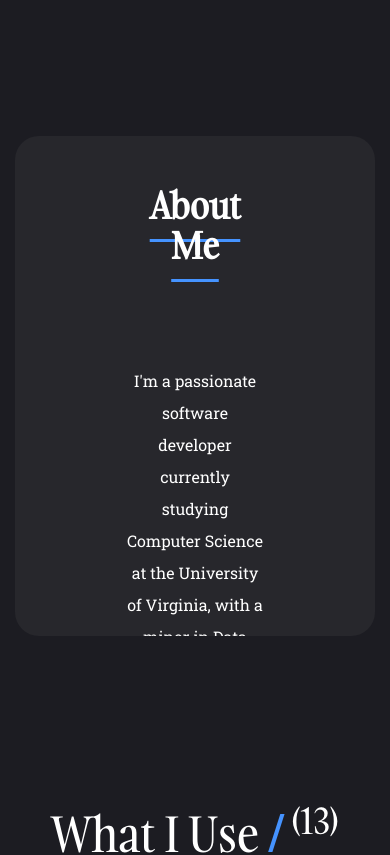
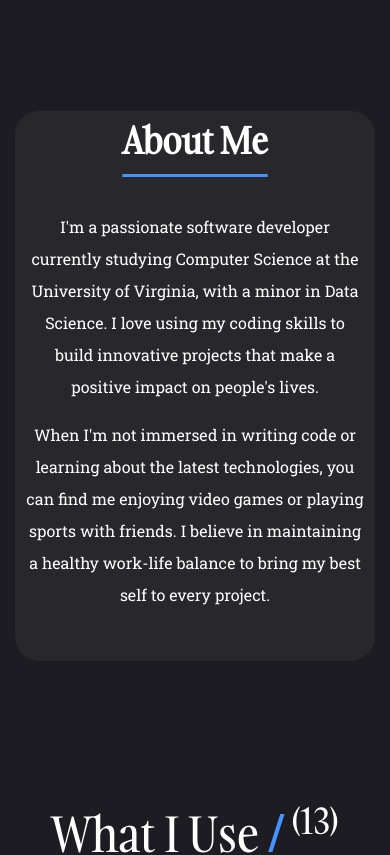
Before and after one commit to henqc/PersonalPortfolio, a Next.js app: page / in a window 390 px wide. Shown: the part 880-1735 px from the top of the page. Built offline with nearby package versions, Linux system fonts and the light colour scheme.

Commit message:
fixed some mobile spacing

```diff
--- a/src/components/Bio/index.tsx
+++ b/src/components/Bio/index.tsx
@@ -24,11 +24,11 @@ export default function Bio() {
           <motion.div
             initial="hidden"
             whileInView={"visible"}
-            viewport={{ once: true, amount: "some" }}
+            viewport={{ once: true, amount: 0.7 }}
             variants={boxVariants}
-            className="w-full h-[500px] rounded-3xl  bg-[#27272c] overflow-hidden"
+            className="w-full h-[550px] md:h-[350px] lg:h-[300px] xl:h-[500px] rounded-3xl  bg-[#27272c] overflow-hidden"
           >
-            <div className="flex flex-col items-center relative py-10 px-[100px] gap-[100px]">
+            <div className="flex flex-col items-center relative xl:py-10 xl:px-[100px] gap-[50px] xl:gap-[100px]">
               <motion.div
                 variants={fadein({ direction: "up", delay: 0.3 })}
                 initial="hidden"
@@ -55,7 +55,7 @@ export default function Bio() {
                   variants={fadein({ direction: "up", delay: 0.5 })}
                   initial="hidden"
                   whileInView={"show"}
-                  viewport={{ once: true, amount: 0.7 }}
+                  viewport={{ once: true }}
                 >
                   When I&apos;m not immersed in writing code or learning about
                   the latest technologies, you can find me enjoying video games
--- a/src/components/MobileNav/index.jsx
+++ b/src/components/MobileNav/index.jsx
@@ -26,7 +26,7 @@ export default function MobileNav() {
             HC
           </ScrollLink>
         </div>
-        <nav className="flex flex-col justify-center items-center gap-8">
+        <nav className="flex flex-col justify-center items-center gap-4">
           {navList.map((link, index) => {
             return (
               <ScrollLink
```
